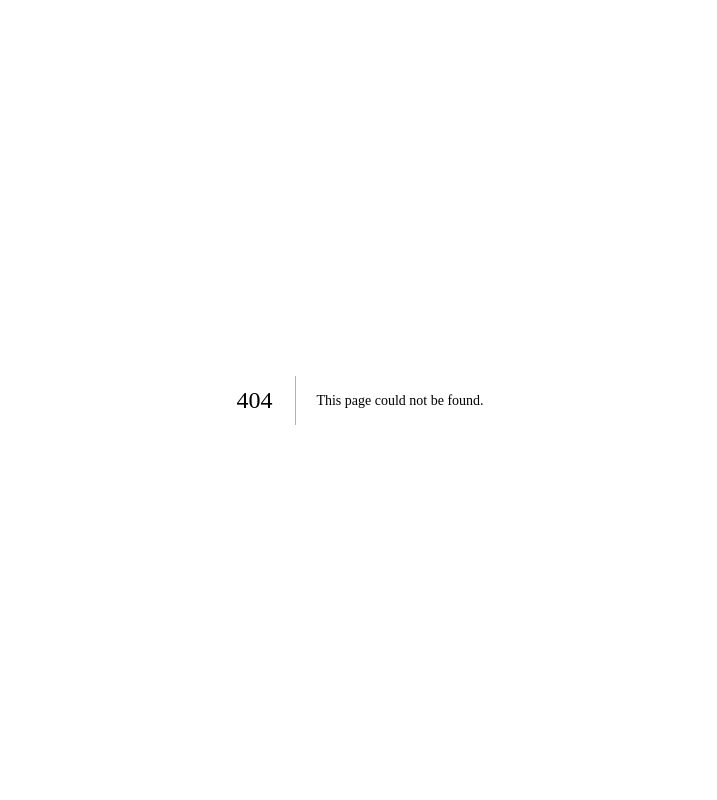
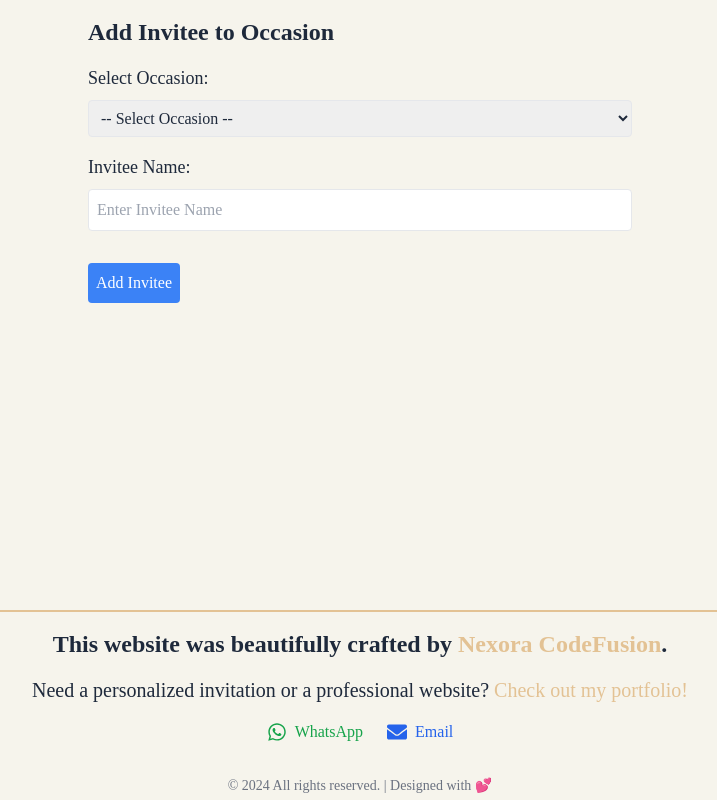
Before and after one commit to smaazs71/occasion, a Next.js app: page /add-guest in a window 1280 px wide. Before the commit this address had no page. Shown: the top 800 px of the page, without its empty margins (280-997 px from the left). Built offline with nearby package versions, Linux system fonts and the light colour scheme.

Commit message:
10th commit ++

```diff
--- /dev/null
+++ b/app/add-guest/page.js
@@ -0,0 +1,128 @@
+"use client";
+import { useState } from "react";
+import { occasionDetails } from "../data/occasionDetails"; // Importing the occasion details
+
+export default function AddInvitee() {
+  const [selectedOccasion, setSelectedOccasion] = useState("");
+  const [inviteeName, setInviteeName] = useState("");
+  const [generatedUrl, setGeneratedUrl] = useState("");
+  const [errorMessage, setErrorMessage] = useState("");
+
+  // Handle occasion selection
+  const handleOccasionChange = (event) => {
+    setSelectedOccasion(event.target.value);
+  };
+
+  // Handle invitee name input
+  const handleInviteeChange = (event) => {
+    setInviteeName(event.target.value);
+  };
+
+  // Handle the "Add Invitee" functionality
+  const handleAddInvitee = async () => {
+    if (selectedOccasion && inviteeName) {
+      try {
+        const res = await fetch("/api/saveInvitee", {
+          method: "POST",
+          headers: {
+            "Content-Type": "application/json",
+          },
+          body: JSON.stringify({ selectedOccasion, inviteeName }),
+        });
+
+        const data = await res.json();
+
+        if (res.status === 200) {
+          // If the invitee was successfully added
+          const inviteUrl = `${
+            window.location.origin
+          }/invitation?id=${selectedOccasion}&name=${encodeURIComponent(
+            inviteeName
+          )}`;
+          setGeneratedUrl(inviteUrl);
+        } else {
+          setErrorMessage(data.message);
+        }
+      } catch (error) {
+        console.error("Error:", error);
+        setErrorMessage("An error occurred while adding the invitee.");
+      }
+    } else {
+      setErrorMessage("Please select an occasion and provide an invitee name.");
+    }
+  };
+
+  // Handle copy URL
+  const handleCopyUrl = () => {
+    navigator.clipboard.writeText(generatedUrl).then(() => {
+      alert("URL copied to clipboard!");
+    });
+  };
+
+  return (
+    <div className="max-w-xl mx-auto p-4">
+      <h1 className="text-2xl font-semibold mb-4">Add Invitee to Occasion</h1>
+
+      {/* Occasion Dropdown */}
+      <div className="mb-4">
+        <label className="block text-lg mb-2">Select Occasion:</label>
+        <select
+          className="w-full p-2 border rounded"
+          value={selectedOccasion}
+          onChange={handleOccasionChange}
+        >
+          <option value="">-- Select Occasion --</option>
+          {occasionDetails.map((occasion) => (
+            <option key={occasion.id} value={occasion.id}>
+              {occasion.occasionName}
+            </option>
+          ))}
+        </select>
+      </div>
+
+      {/* Invitee Name Input */}
+      <div className="mb-4">
+        <label className="block text-lg mb-2">Invitee Name:</label>
+        <input
+          type="text"
+          className="w-full p-2 border rounded"
+          value={inviteeName}
+          onChange={handleInviteeChange}
+          placeholder="Enter Invitee Name"
+        />
+      </div>
+
+      {/* Add Invitee Button */}
+      <button
+        className="bg-blue-500 text-white p-2 rounded mt-4"
+        onClick={handleAddInvitee}
+      >
+        Add Invitee
+      </button>
+
+      {/* Error Message */}
+      {errorMessage && <div className="mt-4 text-red-500">{errorMessage}</div>}
+
+      {/* Display Generated URL */}
+      {generatedUrl && (
+        <div className="mt-6">
+          <label className="block text-lg mb-2">
+            Generated Invitation URL:
+          </label>
+          <input
+            type="text"
+            className="w-full p-2 border rounded"
+            value={generatedUrl}
+            readOnly
+          />
+          <button
+            className="bg-green-500 text-white p-2 rounded mt-2"
+            onClick={handleCopyUrl}
+          >
+            Copy URL
+          </button>
+        </div>
+      )}
+    </div>
+  );
+}
--- /dev/null
+++ b/app/api/saveInvitee/route.js
@@ -0,0 +1,66 @@
+import fs from "fs";
+import path from "path";
+
+// Importing the occasion details constant directly from the file
+import { occasionDetails } from "../../data/occasionDetails"; // Adjust path if needed
+
+// Define the file path for invitees
+const inviteePath = path.join(process.cwd(), "app", "data", "invitee.json");
+
+export async function POST(req) {
+  try {
+    // Parse the incoming request body
+    const { selectedOccasion, inviteeName } = await req.json();
+
+    // Find the selected occasion from the imported occasionDetails
+    const occasion = occasionDetails.find(
+      (occasion) => occasion.id === selectedOccasion
+    );
+
+    if (!occasion) {
+      return new Response(JSON.stringify({ message: "Occasion not found" }), {
+        status: 404,
+      });
+    }
+
+    console.log(inviteePath);
+
+    // Read the current invitee data from the file
+    const inviteeFile = fs.readFileSync(inviteePath, "utf-8");
+    const invitees = JSON.parse(inviteeFile);
+
+    // Find the invitee data for the selected occasion
+    const occasionInvitees = invitees.find(
+      (invitee) => invitee.id === selectedOccasion
+    );
+
+    // If no invitees for the occasion, create an entry
+    if (!occasionInvitees) {
+      invitees.push({ id: selectedOccasion, invitees: [inviteeName] });
+    } else {
+      // Check if the invitee is already added
+      if (occasionInvitees.invitees.includes(inviteeName)) {
+        return new Response(
+          JSON.stringify({ message: "Invitee already added" }),
+          { status: 400 }
+        );
+      }
+
+      // Add the new invitee to the list
+      occasionInvitees.invitees.push(inviteeName);
+    }
+
+    // Save the updated invitee data back to the file
+    fs.writeFileSync(inviteePath, JSON.stringify(invitees, null, 2));
+
+    return new Response(
+      JSON.stringify({ message: "Invitee added successfully" }),
+      { status: 200 }
+    );
+  } catch (error) {
+    console.error("Error saving invitee:", error);
+    return new Response(JSON.stringify({ message: "Internal Server Error" }), {
+      status: 500,
+    });
+  }
+}
--- a/app/data/occasionDetails.js
+++ b/app/data/occasionDetails.js
@@ -1,7 +1,7 @@
 export const occasionDetails = [
   {
     id: "1",
-    // occasionName: "Walima - A Wedding Reception",
+    occasionName: "Walima - A Wedding Reception",
     groom: "Mohamed Maaz Shaikh",
     bride: "Daughter of Ali Kadar Khan",
     host: ["Mr. Khan", "Mrs. Khan", "Ahmed's Parents"],
--- /dev/null
+++ b/app/invitation/page.js
@@ -0,0 +1,65 @@
+"use client";
+
+import { useSearchParams } from "next/navigation";
+import { occasionDetails } from "../data/occasionDetails";
+import InvitationCard from "../components/InvitationCard";
+import Advertisement from "../components/Advertisement";
+import { redirect } from "next/navigation";
+import { Suspense } from "react";
+import Head from "next/head";
+
+function InvitationContent() {
+  const searchParams = useSearchParams();
+  const occasionId = searchParams.get("id");
+  const inviteeName = searchParams.get("name") || "Guest";
+
+  // Find the occasion based on ID
+  const occasion = occasionDetails.find((event) => event.id === occasionId);
+
+  if (!occasion) {
+    redirect("/not-found");
+  }
+
+  // Check if the invitee is part of the occasion
+  if (!occasion.invitees.includes(inviteeName)) {
+    redirect("/not-invited");
+  }
+
+  return (
+    <main className="w-full">
+      <InvitationCard inviteeName={inviteeName} {...occasion} />
+
+      <div className="mt-8 flex flex-col md:flex-row justify-center align-middle">
+        {occasion.advertisements.map((advertisement, index) => (
+          <Advertisement key={index} {...advertisement} />
+        ))}
+      </div>
+    </main>
+  );
+}
+
+export default function Page() {
+  return (
+    <>
+      <Head>
+        <title>Wedding Invitation</title>
+        <meta property="og:title" content="You're Invited!" />
+        <meta
+          property="og:description"
+          content="Join us for the joyous union of [Bride's Name] & [Groom's Name]. Your presence will make our day extra special!"
+        />
+        <meta property="og:image" content="public/images/ogimage.webp" />
+        <meta
+          property="og:url"
+          content="https://occasion.vercel.app/?id=1&name=maaz"
+        />
+        <meta property="og:type" content="website" />
+        <meta property="og:site_name" content="Wedding Invitation" />
+      </Head>
+      {/* Page Content */}
+      <Suspense fallback={<p>Loading...</p>}>
+        <InvitationContent />
+      </Suspense>
+    </>
+  );
+}
```
Also changed, not shown: app/data/invitee.json (added, +13 -0 lines).
